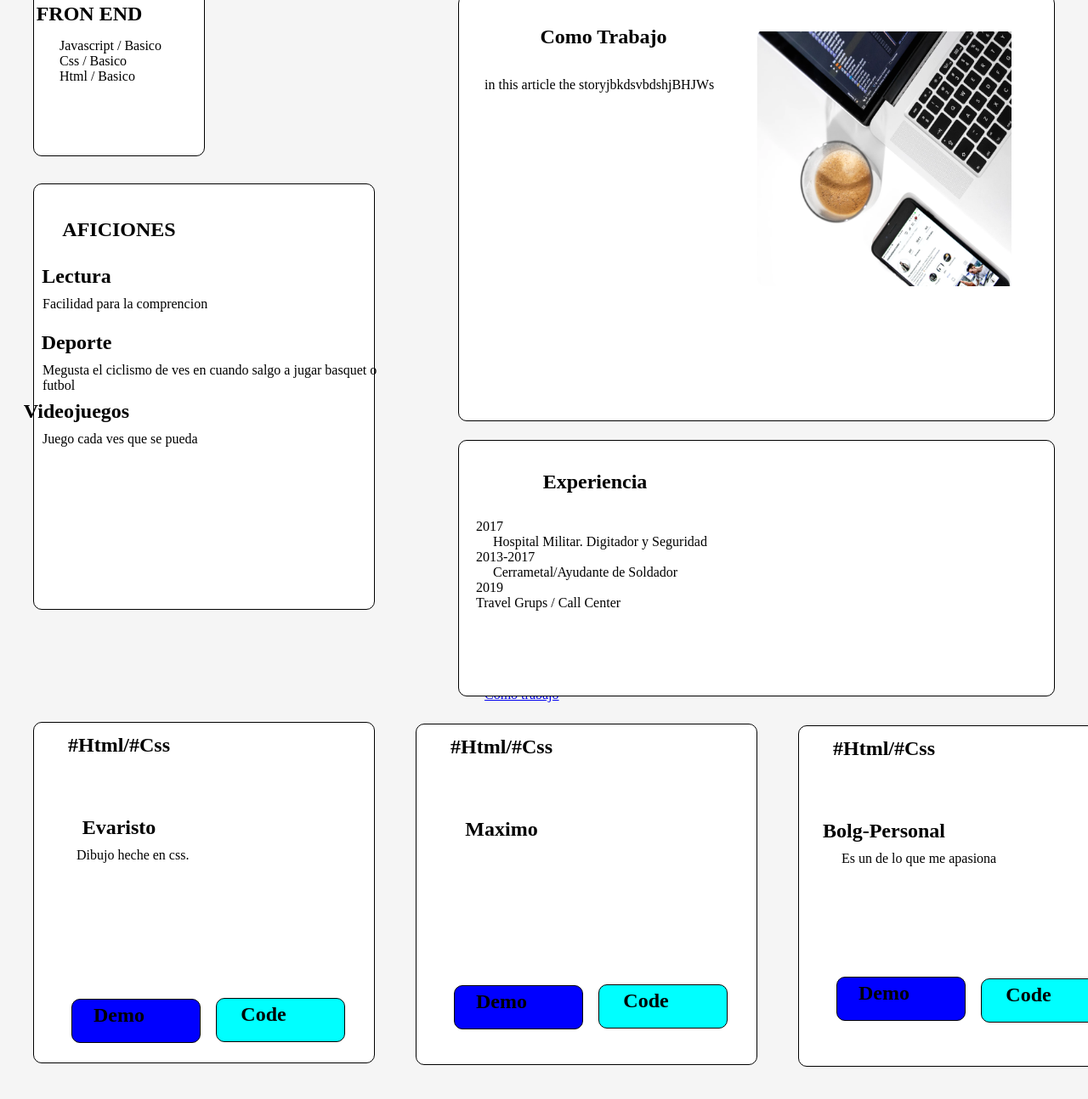
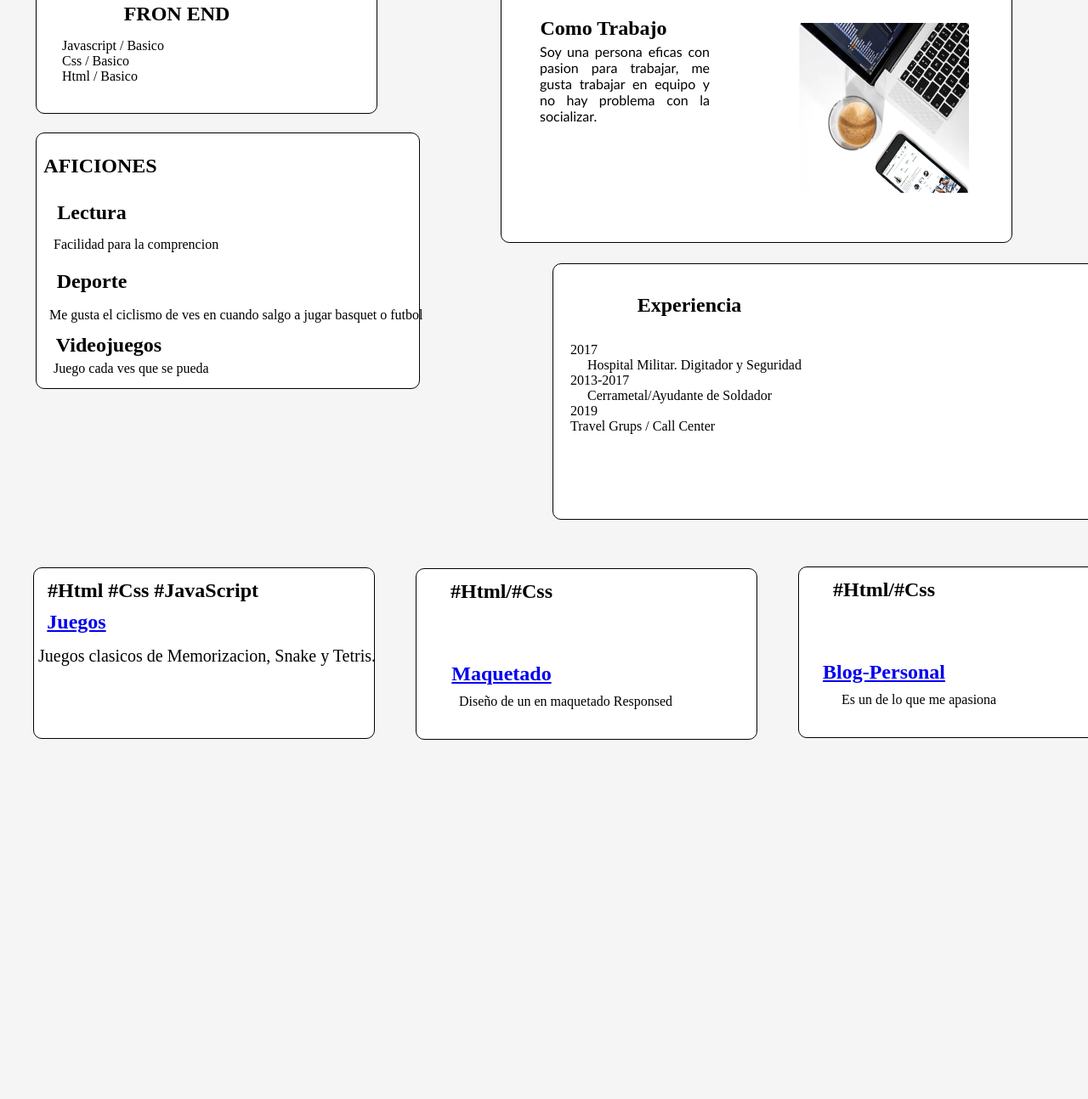
Before and after one commit to SaquiNda/CV, a plain HTML site: page index.html in a window 1280 px wide. Shown: the part 180-1474 px from the top of the page at 85% size. After the commit the page ends 1051 px from the top, so only its background shows below. Drawn offline with Linux system fonts and the light colour scheme.

Commit message:
Mejorado

```diff
--- a/index.html
+++ b/index.html
@@ -39,8 +39,7 @@
             <article class="article">
                 <h1 class="Descrip">Como Trabajo</h1>
                 <img class="imagen_4" src="Foto/prot.png">
-                <p class="Descrip_text">in this article the storyjbkdsvbdshjBHJWs</p>
-                <a class="info_github" href="https://github.com/SaquiNda">Como trabajo</a>
+                <p class="Descrip_text">Soy una persona eficas con pasion para trabajar, me gusta trabajar en equipo y no hay problema con la socializar.</p>
             </article>
         </div>
         <div class="rectanguloizquierdoinferior">
@@ -51,7 +50,7 @@
                 <p class="Interes_2">Facilidad para la comprencion</p>
                 <img class="pasatiempo_2" src="">
                 <h1 class="gustos">Deporte</h1>
-                <p class="gustos_2">Megusta el ciclismo de ves en cuando salgo a jugar basquet o futbol
+                <p class="gustos_2">Me gusta el ciclismo de ves en cuando salgo a jugar basquet o futbol
                 </p>
                 <img class="pasatiempo_3" src="">
                 <h1 class="deporte">Videojuegos</h1>
@@ -74,44 +73,27 @@
         <div class="cuadroizquierdoreposito">
             <img class="trabajos">
             <article class="article">
-                <h1 class="resaltado">#Html/#Css</h1>
-                <h2 class="title">Evaristo</h2>
-                <p class="introtext">Dibujo heche en css.</p>
-                <div class="box">
-                    <h1 class="boton">Demo</h1>
-                </div>
-                <div class="box_2">
-                    <h1 class="boton_2">Code</h1>
-                </div>
+                <h1 class="resaltado">#Html #Css #JavaScript</h1>
+                <h2 class="title"><a href="https://github.com/SaquiNda/Juegos.git">Juegos</a></h2>
+                <p class="introtext">Juegos clasicos de Memorizacion, Snake y Tetris.</p>
             </article>
         </div>
         <div class="cuadrocentroreposito">
             <img class="trabajos_2">
             <article class="article">
                 <h1 class="resaltado_2">#Html/#Css</h1>
-                <h2 class="title_2">Maximo</h2>
-                <p class="introtext_2"></p>
-                <div class="box_3">
-                    <h1 class="boton_3">Demo</h1>
-                </div>
-                <div class="box_4">
-                    <h1 class="boton_4">Code</h1>
-                </div>
+                <h2 class="title_2">
+                    <a href="https://github.com/SaquiNda/Trabajo_Prueba.git">Maquetado</a>
+                </h2>
+                <p class="introtext_2">Diseño de un en maquetado Responsed</p>
             </article>
         </div>
         <div class="cuadroderechoreposito">
             <img class="trabajos_3">
             <article class="article">
                 <h1 class="resaltado_3">#Html/#Css</h1>
-                <h2 class="title_3">Bolg-Personal</h2>
+                <h2 class="title_3"><a href="https://github.com/SaquiNda/Entrega-Blog-Personal.git">Blog-Personal</a></h2>
                 <p class="introtext_3">Es un de lo que me apasiona</p>
-                <a class="info_github" href="https://github.com/SaquiNda/Trabajo_Prueba.git"></a>
-                <div class="box_5">
-                    <h1 class="boton_5">Demo</h1>
-                </div>
-                <div class="box_6">
-                    <h1 class="boton_6">Code</h1>
-                </div>
             </article>
         </div>
     </div>
--- a/styles.css
+++ b/styles.css
@@ -12,6 +12,7 @@ body {
     margin: auto;
     display: block;
     margin-top: 50%;
+    height: 200px;
 }
 
 .rectanguloinfo {
@@ -98,15 +99,15 @@ article h4 {
 }
 
 .recuadroizquierdo {
-    height: 200px;
-    width: 200px;
+    height: 150px;
+    width: 400px;
     background: white;
     position: relative;
     margin: 0 auto;
     border: 1px solid black;
     top: -680px;
     border-radius: 10px;
-    left: -500px;
+    left: -397px;
 }
 
 article ul h1 {
@@ -120,13 +121,13 @@ article ul p {
 }
 
 .rectanguloderechoblog {
-    height: 500px;
-    width: 700px;
+    height: 300px;
+    width: 600px;
     background: white;
     position: relative;
     margin: 0 auto;
     border: 1px solid black;
-    top: -870px;
+    top: -830px;
     left: 250px;
     border-radius: 10px;
 }
@@ -137,8 +138,11 @@ article .Descrip {
 }
 
 article .Descrip_text {
-    left: 30px;
-    top: -250px;
+    left: 45px;
+    top: -180px;
+    text-align: justify;
+    width: 200px;
+    font-family: 'Trebuchet MS', 'Lucida Sans Unicode', 'Lucida Grande', 'Lucida Sans', Arial, sans-serif;
 }
 
 article .info_github {
@@ -149,26 +153,26 @@ article .info_github {
 
 .imagen_4 {
     position: relative;
-    width: 300px;
-    height: 300px;
+    width: 200px;
+    height: 200px;
     left: 350px;
 }
 
 .rectanguloizquierdoinferior {
-    height: 500px;
-    width: 400px;
+    height: 300px;
+    width: 450px;
     background: white;
     position: relative;
     margin: 0 auto;
     border: 1px solid black;
-    top: -1150px;
-    left: -400px;
+    top: -960px;
+    left: -372px;
     border-radius: 10px;
 }
 
 article .hobbies {
-    left: -100px;
-    top: 25px;
+    left: -150px;
+    top: 10px;
 }
 
 .pasatiempo {
@@ -177,13 +181,13 @@ article .hobbies {
 }
 
 article .Interes {
-    left: -150px;
-    top: 35px;
+    left: -160px;
+    top: 20px;
 }
 
 article .Interes_2 {
-    left: 10px;
-    top: 45px;
+    left: 20px;
+    top: 35px;
 }
 
 .pasatiempo_2 {
@@ -191,13 +195,13 @@ article .Interes_2 {
 }
 
 article .gustos {
-    left: -150px;
-    top: 50px;
+    left: -160px;
+    top: 38px;
 }
 
 article .gustos_2 {
-    left: 10px;
-    top: 60px;
+    left: 15px;
+    top: 55px;
 }
 
 .pasatiempo_3 {
@@ -205,24 +209,24 @@ article .gustos_2 {
 }
 
 article .deporte {
-    left: -150px;
+    left: -140px;
     top: 50px;
 }
 
 article .deporte_2 {
-    left: 10px;
-    top: 60px;
+    left: 20px;
+    top: 55px;
 }
 
 .cuadroderecha {
     height: 300px;
     width: 700px;
     background: white;
-    position: relative;
+    position: absolute;
     margin: 0 auto;
     border: 1px solid black;
-    top: -1350px;
-    left: 250px;
+    top: -150px;
+    left: 650px;
     border-radius: 10px;
 }
 
@@ -276,13 +280,13 @@ article .exp_5 {
 }
 
 .cuadroizquierdoreposito {
-    height: 400px;
+    height: 200px;
     width: 400px;
     background: white;
     position: relative;
     margin: 0 auto;
     border: 1px solid black;
-    top: -1320px;
+    top: -750px;
     left: -400px;
     border-radius: 10px;
 }
@@ -292,62 +296,29 @@ article .exp_5 {
 }
 
 article .resaltado {
-    left: -100px;
+    left: -60px;
     top: -20px;
 }
 
 article .title {
-    left: -100px;
-    top: 50px;
+    left: -150px;
+    top: -10px;
 }
 
 article .introtext {
-    left: 50px;
-    top: 60px;
-}
-
-.box {
-    height: 50px;
-    width: 150px;
-    background: blue;
-    position: relative;
-    margin: 0 auto;
-    border: 1px solid black;
-    top: 220px;
-    left: -80px;
-    border-radius: 10px;
-}
-
-article .boton {
-    left: -20px;
-    top: 5px;
-}
-
-.box_2 {
-    height: 50px;
-    width: 150px;
-    background: cyan;
-    position: relative;
-    margin: 0 auto;
-    border: 1px solid black;
-    top: 167px;
-    left: 90px;
-    border-radius: 10px
-}
-
-article .boton_2 {
-    left: -20px;
+    font-size: 20px;
+    left: 5px;
     top: 5px;
 }
 
 .cuadrocentroreposito {
-    height: 400px;
+    height: 200px;
     width: 400px;
     background: white;
     position: relative;
     margin: 0 auto;
     border: 1px solid black;
-    top: -1720px;
+    top: -951px;
     left: 50px;
     border-radius: 10px;
 }
@@ -371,48 +342,14 @@ article .introtext_2 {
     top: 60px;
 }
 
-.box_3 {
-    height: 50px;
-    width: 150px;
-    background: blue;
-    position: relative;
-    margin: 0 auto;
-    border: 1px solid black;
-    top: 220px;
-    left: -80px;
-    border-radius: 10px;
-}
-
-article .boton_3 {
-    left: -20px;
-    top: 5px;
-}
-
-.box_4 {
-    height: 50px;
-    width: 150px;
-    background: cyan;
-    position: relative;
-    margin: 0 auto;
-    border: 1px solid black;
-    top: 167px;
-    left: 90px;
-    border-radius: 10px
-}
-
-article .boton_4 {
-    left: -20px;
-    top: 5px;
-}
-
 .cuadroderechoreposito {
-    height: 400px;
+    height: 200px;
     width: 400px;
     background: white;
     position: relative;
     margin: 0 auto;
     border: 1px solid black;
-    top: -2120px;
+    top: -1155px;
     left: 500px;
     border-radius: 10px;
 }
@@ -435,37 +372,3 @@ article .introtext_3 {
     left: 50px;
     top: 60px;
 }
-
-.box_5 {
-    height: 50px;
-    width: 150px;
-    background: blue;
-    position: relative;
-    margin: 0 auto;
-    border: 1px solid black;
-    top: 190px;
-    left: -80px;
-    border-radius: 10px;
-}
-
-article .boton_5 {
-    left: -20px;
-    top: 5px;
-}
-
-.box_6 {
-    height: 50px;
-    width: 150px;
-    background: cyan;
-    position: relative;
-    margin: 0 auto;
-    border: 1px solid black;
-    top: 140px;
-    left: 90px;
-    border-radius: 10px
-}
-
-article .boton_6 {
-    left: -20px;
-    top: 5px;
-}
```
